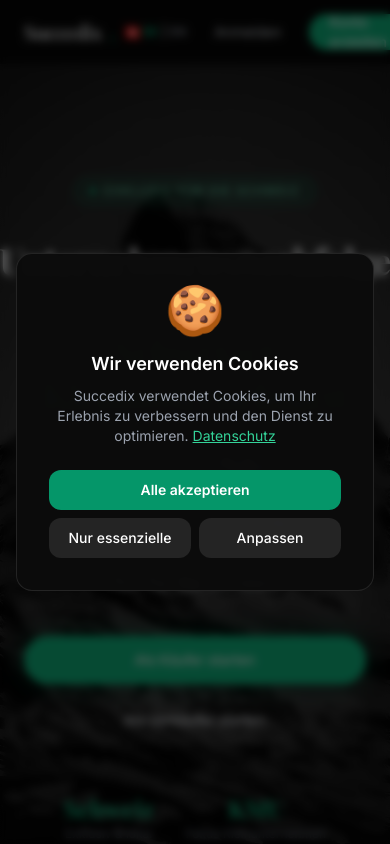
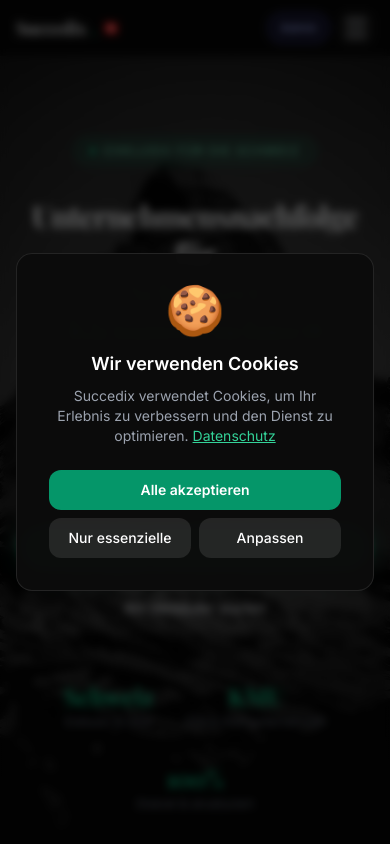
Before and after one commit to vladioptimizia/succedix, a Next.js app: page / in a window 390 px wide. Shown: the top 844 px of the page. Built offline with nearby package versions, Linux system fonts and the light colour scheme; no server answers.

Commit message:
fix: mobile responsive — hamburger menu, hero, tabela comparação, espaçamentos

```diff
--- a/app/layout.tsx
+++ b/app/layout.tsx
@@ -19,7 +19,7 @@ export default function RootLayout({ children }: { children: React.ReactNode })
           <ConsentProvider>
             <Analytics />
             <Header />
-            <div className="pt-16">{children}</div>
+            <div className="pt-14 sm:pt-16">{children}</div>
             <Footer />
           </ConsentProvider>
         </LocaleProvider>
--- a/app/page.tsx
+++ b/app/page.tsx
@@ -11,7 +11,7 @@ export default function LandingPage() {
 
       {/* ─── HERO ─── */}
       <section
-        className="relative flex flex-col items-center text-center px-6 pt-28 pb-32 gap-8 overflow-hidden"
+        className="relative flex flex-col items-center text-center px-5 pt-20 sm:pt-28 pb-20 sm:pb-32 gap-6 sm:gap-8 overflow-hidden"
       >
         {/* Matterhorn hero background */}
         <div
@@ -35,13 +35,13 @@ export default function LandingPage() {
           {t.hero.badge}
         </span>
 
-        <h1 className="font-serif text-4xl md:text-7xl font-bold max-w-3xl leading-tight" style={{ letterSpacing: '-0.02em' }}>
+        <h1 className="font-serif text-3xl sm:text-5xl md:text-7xl font-bold max-w-3xl leading-tight" style={{ letterSpacing: '-0.02em' }}>
           {t.hero.headline1}
           <br />
           <span style={{ background: 'linear-gradient(135deg, #10b981, #34d399)', WebkitBackgroundClip: 'text', WebkitTextFillColor: 'transparent' }}>{t.hero.headline2}</span>
         </h1>
 
-        <p className="text-gray-400 max-w-xl text-lg leading-relaxed">
+        <p className="text-gray-400 max-w-xl text-base sm:text-lg leading-relaxed">
           {t.hero.subtext}
           <br />
           <span className="text-gray-300 font-medium">{t.hero.highlight}</span>
@@ -120,7 +120,7 @@ export default function LandingPage() {
       </section>
 
       {/* ─── 3 PILLARS ─── */}
-      <section className="px-6 py-24" style={{ borderTop: '1px solid rgba(255,255,255,0.05)' }}>
+      <section className="px-4 sm:px-6 py-14 sm:py-24" style={{ borderTop: '1px solid rgba(255,255,255,0.05)' }}>
         <div className="max-w-5xl mx-auto">
           <p className="text-center text-xs tracking-widest uppercase text-gray-500 mb-3">{t.pillars.tag}</p>
           <h2 className="font-serif text-3xl md:text-4xl font-bold text-center mb-4">{t.pillars.title}</h2>
@@ -152,11 +152,11 @@ export default function LandingPage() {
       </section>
 
       {/* ─── HOW IT WORKS ─── */}
-      <section id="wie-es-funktioniert" className="px-6 py-24" style={{ background: 'rgba(16,185,129,0.02)', borderTop: '1px solid rgba(255,255,255,0.05)', borderBottom: '1px solid rgba(255,255,255,0.05)' }}>
+      <section id="wie-es-funktioniert" className="px-4 sm:px-6 py-14 sm:py-24" style={{ background: 'rgba(16,185,129,0.02)', borderTop: '1px solid rgba(255,255,255,0.05)', borderBottom: '1px solid rgba(255,255,255,0.05)' }}>
         <div className="max-w-5xl mx-auto">
           <p className="text-center text-xs tracking-widest uppercase text-gray-500 mb-3">{t.process.tag}</p>
-          <h2 className="font-serif text-3xl md:text-4xl font-bold text-center mb-16">{t.process.title}</h2>
-          <div className="grid md:grid-cols-4 gap-4">
+          <h2 className="font-serif text-2xl sm:text-3xl md:text-4xl font-bold text-center mb-10 sm:mb-16">{t.process.title}</h2>
+          <div className="grid grid-cols-2 md:grid-cols-4 gap-3 sm:gap-4">
             <StepCard number={t.process.s1.num} title={t.process.s1.title} description={t.process.s1.desc} />
             <StepCard number={t.process.s2.num} title={t.process.s2.title} description={t.process.s2.desc} />
             <StepCard number={t.process.s3.num} title={t.process.s3.title} description={t.process.s3.desc} />
@@ -166,8 +166,8 @@ export default function LandingPage() {
       </section>
 
       {/* ─── FOR WHOM ─── */}
-      <section className="px-6 py-20" style={{ borderTop: '1px solid rgba(255,255,255,0.05)' }}>
-        <div className="max-w-4xl mx-auto grid md:grid-cols-2 gap-6">
+      <section className="px-4 sm:px-6 py-14 sm:py-20" style={{ borderTop: '1px solid rgba(255,255,255,0.05)' }}>
+        <div className="max-w-4xl mx-auto grid md:grid-cols-2 gap-4 sm:gap-6">
           <AudienceCard
             tag={t.sellers.tag}
             headline={t.sellers.title}
@@ -188,11 +188,29 @@ export default function LandingPage() {
       </section>
 
       {/* ─── COMPARISON TABLE ─── */}
-      <section className="px-6 py-20" style={{ background: 'rgba(16,185,129,0.02)', borderTop: '1px solid rgba(255,255,255,0.05)', borderBottom: '1px solid rgba(255,255,255,0.05)' }}>
+      <section className="px-4 sm:px-6 py-14 sm:py-20" style={{ background: 'rgba(16,185,129,0.02)', borderTop: '1px solid rgba(255,255,255,0.05)', borderBottom: '1px solid rgba(255,255,255,0.05)' }}>
         <div className="max-w-3xl mx-auto">
           <p className="text-center text-xs tracking-widest uppercase text-gray-500 mb-3">{t.comparison.tag}</p>
-          <h2 className="font-serif text-3xl font-bold text-center mb-12">{t.comparison.title}</h2>
-          <div className="overflow-x-auto rounded-2xl border border-gray-800">
+          <h2 className="font-serif text-2xl sm:text-3xl font-bold text-center mb-8 sm:mb-12">{t.comparison.title}</h2>
+
+          {/* Mobile: card list */}
+          <div className="sm:hidden flex flex-col gap-3">
+            <div className="grid grid-cols-3 text-xs font-medium px-3 py-2" style={{ color: '#6b7280' }}>
+              <span>{t.comparison.col1}</span>
+              <span className="text-center">{t.comparison.col2}</span>
+              <span className="text-center" style={{ color: '#10b981' }}>{t.comparison.col3}</span>
+            </div>
+            {t.comparison.rows.map((row, i) => (
+              <div key={i} className="grid grid-cols-3 items-center px-3 py-3 rounded-xl gap-2" style={{ background: i % 2 === 0 ? 'rgba(255,255,255,0.02)' : 'rgba(255,255,255,0.04)', border: '1px solid rgba(255,255,255,0.06)' }}>
+                <span className="text-xs text-gray-300 leading-tight">{row.feature}</span>
+                <span className="text-xs text-center text-gray-500">{row.competitors}</span>
+                <span className="text-xs text-center font-semibold" style={{ color: '#10b981' }}>{row.us}</span>
+              </div>
+            ))}
+          </div>
+
+          {/* Desktop: table */}
+          <div className="hidden sm:block overflow-x-auto rounded-2xl border border-gray-800">
             <table className="w-full text-sm">
               <thead>
                 <tr style={{ background: 'rgba(255,255,255,0.03)' }}>
@@ -203,11 +221,7 @@ export default function LandingPage() {
               </thead>
               <tbody>
                 {t.comparison.rows.map((row, i) => (
-                  <tr
-                    key={i}
-                    className="border-t border-gray-800"
-                    style={{ background: i % 2 === 0 ? 'transparent' : 'rgba(255,255,255,0.01)' }}
-                  >
+                  <tr key={i} className="border-t border-gray-800" style={{ background: i % 2 === 0 ? 'transparent' : 'rgba(255,255,255,0.01)' }}>
                     <td className="px-6 py-4 text-gray-300">{row.feature}</td>
                     <td className="px-6 py-4 text-center text-gray-500">{row.competitors}</td>
                     <td className="px-6 py-4 text-center font-semibold" style={{ color: '#10b981' }}>{row.us}</td>
@@ -220,8 +234,8 @@ export default function LandingPage() {
       </section>
 
       {/* ─── CTA FINAL ─── */}
-      <section className="px-6 py-24 flex flex-col items-center text-center gap-6" style={{ borderTop: '1px solid rgba(255,255,255,0.05)' }}>
-        <h2 className="font-serif text-3xl md:text-4xl font-bold max-w-xl">{t.cta.title}</h2>
+      <section className="px-4 sm:px-6 py-16 sm:py-24 flex flex-col items-center text-center gap-5 sm:gap-6" style={{ borderTop: '1px solid rgba(255,255,255,0.05)' }}>
+        <h2 className="font-serif text-2xl sm:text-3xl md:text-4xl font-bold max-w-xl">{t.cta.title}</h2>
         <p className="text-gray-400 max-w-sm">{t.cta.subtitle}</p>
         <div className="flex flex-col sm:flex-row gap-3">
           <Link
@@ -317,7 +331,7 @@ function PillarCard({
 }) {
   return (
     <div
-      className="p-8 rounded-2xl flex flex-col gap-4"
+      className="p-5 sm:p-8 rounded-2xl flex flex-col gap-3 sm:gap-4"
       style={{
         background: highlight ? 'rgba(16,185,129,0.06)' : 'rgba(255,255,255,0.02)',
         border: highlight ? '1px solid rgba(16,185,129,0.25)' : '1px solid rgba(255,255,255,0.06)',
@@ -370,7 +384,7 @@ function AudienceCard({
 }) {
   return (
     <div
-      className="p-8 rounded-2xl flex flex-col gap-5"
+      className="p-5 sm:p-8 rounded-2xl flex flex-col gap-4 sm:gap-5"
       style={{ background: 'rgba(255,255,255,0.02)', border: '1px solid rgba(255,255,255,0.06)' }}
     >
       <span className="text-xs tracking-widest uppercase" style={{ color: '#10b981' }}>{tag}</span>
--- a/components/Header.tsx
+++ b/components/Header.tsx
@@ -1,49 +1,87 @@
 'use client';
 
+import { useState } from 'react';
 import Link from "next/link";
 import { useTranslation } from "@/lib/i18n/LocaleContext";
 
 export default function Header() {
   const { t, locale, switchLocale } = useTranslation();
+  const [open, setOpen] = useState(false);
 
   return (
-    <header className="fixed top-0 inset-x-0 z-50" style={{ background: 'rgba(8,8,8,0.85)', backdropFilter: 'blur(12px)', borderBottom: '1px solid rgba(255,255,255,0.06)' }}>
-      <div className="max-w-6xl mx-auto px-6 h-16 flex items-center justify-between">
-        <Link href="/" className="font-serif text-xl font-semibold tracking-tight flex items-center gap-2">
+    <>
+      <header className="fixed top-0 inset-x-0 z-50" style={{ background: 'rgba(8,8,8,0.92)', backdropFilter: 'blur(12px)', borderBottom: '1px solid rgba(255,255,255,0.06)' }}>
+        <div className="max-w-6xl mx-auto px-4 sm:px-6 h-14 sm:h-16 flex items-center justify-between">
+          <Link href="/" className="font-serif text-lg sm:text-xl font-semibold tracking-tight flex items-center gap-1.5">
             Succedix<span className="text-success">.</span>
-          <span className="text-base" title="Exklusive Plattform für die Schweiz">🇨🇭</span>
+            <span className="text-sm" title="Exklusive Plattform für die Schweiz">🇨🇭</span>
           </Link>
+
+          {/* Desktop nav */}
           <nav className="hidden md:flex items-center gap-8 text-sm text-gray-400">
             <Link href="/#wie-es-funktioniert" className="hover:text-white transition-colors">{t.nav.howItWorks}</Link>
             <Link href="/onboarding/seller" className="hover:text-white transition-colors">{t.nav.sell}</Link>
             <Link href="/onboarding/buyer" className="hover:text-white transition-colors">{t.nav.buy}</Link>
           </nav>
-        <div className="flex items-center gap-3">
+
+          {/* Desktop right */}
+          <div className="hidden md:flex items-center gap-3">
             <div className="flex items-center gap-1 text-xs font-medium">
               <button onClick={() => switchLocale('de')} className={locale === 'de' ? 'text-emerald-500 font-semibold' : 'text-gray-400'}>DE</button>
-            <span className="text-gray-300">|</span>
+              <span className="text-gray-600">|</span>
               <button onClick={() => switchLocale('en')} className={locale === 'en' ? 'text-emerald-500 font-semibold' : 'text-gray-400'}>EN</button>
             </div>
-          <Link href="/login" className="text-sm text-gray-300 hover:text-white transition-colors px-4 h-9 flex items-center">
-            {t.nav.login}
-          </Link>
-          <Link
-            href="/login"
-            className="text-sm font-medium h-9 px-5 rounded-full flex items-center transition-colors"
-            style={{ background: '#10b981', color: '#fff' }}
-          >
-            {t.nav.signup}
-          </Link>
-          <Link
-            href="/admin"
-            className="text-sm font-medium h-9 px-4 rounded-full flex items-center transition-colors gap-1.5"
-            style={{ background: 'rgba(99,102,241,0.15)', border: '1px solid rgba(99,102,241,0.4)', color: '#a5b4fc' }}
-          >
+            <Link href="/login" className="text-sm text-gray-300 hover:text-white transition-colors px-4 h-9 flex items-center">{t.nav.login}</Link>
+            <Link href="/login" className="text-sm font-medium h-9 px-5 rounded-full flex items-center transition-colors" style={{ background: '#10b981', color: '#fff' }}>{t.nav.signup}</Link>
+            <Link href="/admin" className="text-sm font-medium h-9 px-4 rounded-full flex items-center gap-1.5 transition-colors" style={{ background: 'rgba(99,102,241,0.15)', border: '1px solid rgba(99,102,241,0.4)', color: '#a5b4fc' }}>
               <svg width="13" height="13" viewBox="0 0 24 24" fill="none" stroke="currentColor" strokeWidth="2"><path d="M12 2a10 10 0 100 20A10 10 0 0012 2z"/><path d="M12 8v4l3 3"/></svg>
               Admin
             </Link>
           </div>
+
+          {/* Mobile right */}
+          <div className="flex md:hidden items-center gap-2">
+            <Link href="/admin" className="text-xs font-medium h-8 px-3 rounded-full flex items-center gap-1 transition-colors" style={{ background: 'rgba(99,102,241,0.15)', border: '1px solid rgba(99,102,241,0.4)', color: '#a5b4fc' }}>
+              Admin
+            </Link>
+            <button
+              onClick={() => setOpen(!open)}
+              className="w-9 h-9 flex flex-col items-center justify-center gap-1.5 rounded-xl"
+              style={{ background: 'rgba(255,255,255,0.05)' }}
+              aria-label="Menu"
+            >
+              <span className={`block w-5 h-0.5 bg-gray-300 transition-all ${open ? 'rotate-45 translate-y-2' : ''}`} />
+              <span className={`block w-5 h-0.5 bg-gray-300 transition-all ${open ? 'opacity-0' : ''}`} />
+              <span className={`block w-5 h-0.5 bg-gray-300 transition-all ${open ? '-rotate-45 -translate-y-2' : ''}`} />
+            </button>
+          </div>
         </div>
       </header>
+
+      {/* Mobile menu overlay */}
+      {open && (
+        <div className="fixed inset-0 z-40 md:hidden" onClick={() => setOpen(false)}>
+          <div className="absolute inset-0" style={{ background: 'rgba(0,0,0,0.6)' }} />
+          <nav
+            className="absolute top-14 left-0 right-0 flex flex-col gap-1 p-4"
+            style={{ background: 'rgba(10,10,10,0.98)', borderBottom: '1px solid rgba(255,255,255,0.08)' }}
+            onClick={e => e.stopPropagation()}
+          >
+            <Link href="/#wie-es-funktioniert" onClick={() => setOpen(false)} className="px-4 py-3 rounded-xl text-sm text-gray-300 hover:text-white hover:bg-white/5 transition-all">{t.nav.howItWorks}</Link>
+            <Link href="/onboarding/seller" onClick={() => setOpen(false)} className="px-4 py-3 rounded-xl text-sm text-gray-300 hover:text-white hover:bg-white/5 transition-all">{t.nav.sell}</Link>
+            <Link href="/onboarding/buyer" onClick={() => setOpen(false)} className="px-4 py-3 rounded-xl text-sm text-gray-300 hover:text-white hover:bg-white/5 transition-all">{t.nav.buy}</Link>
+            <div className="h-px my-2" style={{ background: 'rgba(255,255,255,0.06)' }} />
+            <div className="flex gap-2 px-2">
+              <Link href="/login" onClick={() => setOpen(false)} className="flex-1 h-11 rounded-xl text-sm text-gray-300 flex items-center justify-center" style={{ background: 'rgba(255,255,255,0.05)', border: '1px solid rgba(255,255,255,0.08)' }}>{t.nav.login}</Link>
+              <Link href="/login" onClick={() => setOpen(false)} className="flex-1 h-11 rounded-xl text-sm font-medium flex items-center justify-center" style={{ background: '#10b981', color: '#fff' }}>{t.nav.signup}</Link>
+            </div>
+            <div className="flex justify-center gap-3 pt-2 pb-1">
+              <button onClick={() => { switchLocale('de'); setOpen(false); }} className={`text-xs px-3 py-1 rounded-full ${locale === 'de' ? 'text-emerald-400 bg-emerald-500/10' : 'text-gray-500'}`}>DE</button>
+              <button onClick={() => { switchLocale('en'); setOpen(false); }} className={`text-xs px-3 py-1 rounded-full ${locale === 'en' ? 'text-emerald-400 bg-emerald-500/10' : 'text-gray-500'}`}>EN</button>
+            </div>
+          </nav>
+        </div>
+      )}
+    </>
   );
 }
```
Lines whose indentation alone changed are shown as unchanged.
